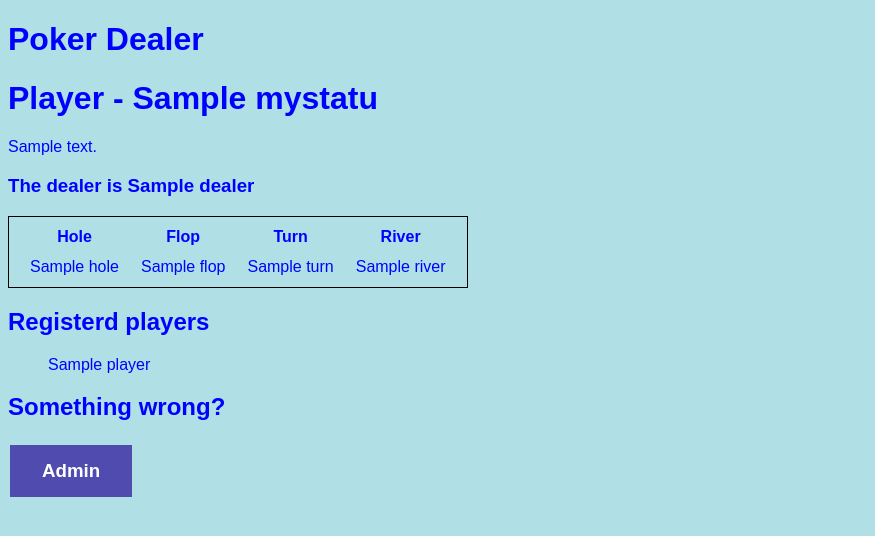
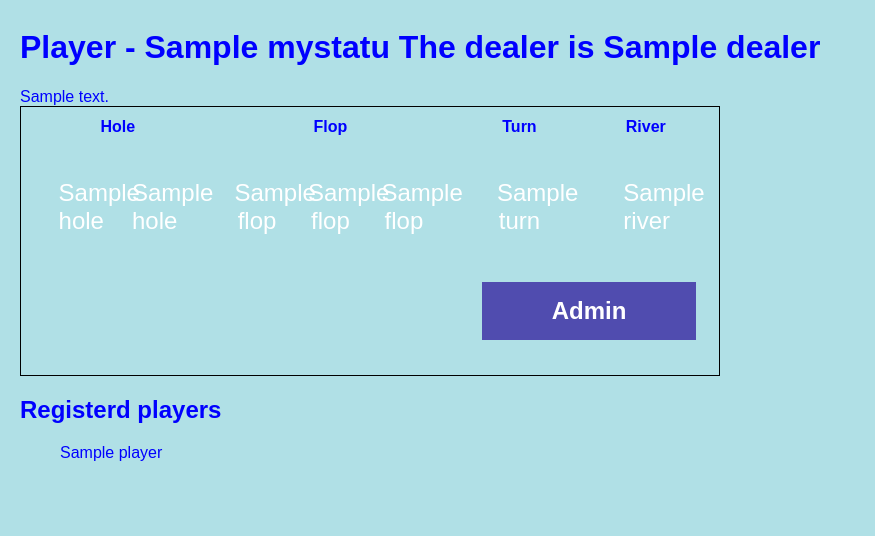
Before and after one commit to Alan666Douglas/poker-dealer-server, a Flask app: template templates/player.html in a window 1280 px wide. Shown: the top 536 px of the page, without its empty margins (0-875 px from the left). Run offline with Flask 2, Linux system fonts and the light colour scheme; the template is opened without the code that fills it: most values are stand-ins (such as "Sample title", 1, 10 or a date in 2020).

Commit message:
given the cards colour based on their suit, tided upt the layout so the table remains the same size and fixe the size of the cards. Also added the deal and admin buttons to the table. This stopped the display from moving about.

```diff
--- a/app.py
+++ b/app.py
@@ -10,7 +10,7 @@ def initialize():
 
     state = {
         'players': {},
-        'flop': "** ** **",
+        'flop': ["**", "**", "**"],
         'turn': "**",
         'river': "**",
         'phase': "shuffle",
@@ -23,6 +23,16 @@ def initialize():
 
 def myplayer(name):
     try:
+        hole = state['players'][name]['hole']
+        flop = state['flop']
+        turn = state['turn']
+        river = state['river']
+        table_suits = [hole[0][-1], hole[1][-1],
+                       flop[0][-1], flop[1][-1], flop[2][-1],
+                       turn[-1], river[-1]]
+        #table_suits = [hole[1],hole[3],flop[1],flop[3],flop[5],turn[1],river[1]]
+        print(table_suits)
+
         return {'name': name,
                 'hole': state['players'][name]['hole'],
                 'flop': state['flop'],
@@ -30,7 +40,9 @@ def myplayer(name):
                 'river': state['river'],
                 'dealer': state['dealer_name'],
                 'phase': state['phase'],
-                'message': state['message']}
+                'message': state['message'],
+                'suits': table_suits
+        }
     except:
         page_not_found(404)
 
@@ -55,11 +67,11 @@ def deal_card():
 
 
 def hole():
-    return "{} {}".format(deal_card(), deal_card())
+    return [deal_card(), deal_card()]
 
 
 def flop():
-    return "{} {} {}".format(deal_card(), deal_card(), deal_card())
+    return [deal_card(), deal_card(), deal_card()]
 
 
 def turn():
@@ -76,10 +88,10 @@ def nextdeal():
     num_players = len(players)
     state['dealer'] = (state['dealer'] + 1) % num_players
     for player in players:
-        state['players'][player]['hole'] = "** **"
+        state['players'][player]['hole'] = ["**", "**"]
         if state['players'][player]['position'] == state['dealer']:
             state['dealer_name'] = player
-    state['flop'] = "** ** **"
+    state['flop'] = ["**", "**", "**"]
     state['turn'] = "**"
     state['river'] = "**"
 
--- a/templates/base.html
+++ b/templates/base.html
@@ -7,7 +7,7 @@
     <style>
      body {
        background-color: powderblue;
-       margin: 20;
+       margin: 40;
        font-family: sans-serif;
        color: blue;
      }
@@ -30,6 +30,7 @@
        display: inline-block;
        margin: 4px 2px;
        cursor: pointer;
+       inline-size: 150px;
      }
      .redbutton {
        background-color: #AF504C;
@@ -45,7 +46,6 @@
     {% block head %}{% endblock %}
   </head>
   <body>
-    <h1>Poker Dealer</h1>
     {% block body %}{% endblock %}
   </body>
 </html>
--- a/templates/player.html
+++ b/templates/player.html
@@ -6,30 +6,67 @@
 {% endif %}
 <meta http-equiv="refresh" content="2; url=/player/{{ mystatus['name'] }}">
 <title>Player {{mystatus['name']}}</title>
+<style>
+ .container {position: absolute; left: 20px}
+ .card {
+   border: none;
+   color: white;
+   padding: 15px 10px;
+   text-align: center;
+   text-decoration: none;
+   display: inline-block;
+   margin: 4px 2px;
+   cursor: pointer;
+   font-size: 1.5em;
+   block-size: 1.5em;
+   inline-size: 45px;
+ }
+ .h {background-color: #C00;}
+ .c {background-color: #4A5;}
+ .d {background-color: #44F;}
+ .s {background-color: #222;}
+</style>
 {% endblock %}
 
 {% block body %}
-<h1>Player - {{ mystatus['name'] }}</h1>
+<div class="container" >
+<h1>Player - {{ mystatus['name'] }}
+  {% if mystatus['dealer'] == mystatus['name'] %} You are the dealer
+  {% else %} The dealer is {{mystatus['dealer']}} {% endif %}
+</h1>
 {{ mystatus['message'] }}
 
-{% if mystatus['dealer'] == mystatus['name'] %}
-<h3>You are the dealer</h3>
-{% else %}
-<h3>The dealer is {{mystatus['dealer']}}</h3>
-  {% endif %}
-<table>
+<table width="700">
   <tr>
     <th>Hole</th>
+
     <th>Flop</th>
     <th>Turn</th>
     <th>River</th>
   </tr>
 
+  <tr height="100">
+    <td><span class="card {{ mystatus['suits'][0] }}"> {{ mystatus['hole'][0] }}</span>
+      <span class="card {{ mystatus['suits'][1] }}">{{ mystatus['hole'][1] }}</span></td>
+
+    <td> <span class="card {{ mystatus['suits'][2] }}">{{ mystatus['flop'][0] }}</span>
+      <span class="card {{ mystatus['suits'][3] }}">{{ mystatus['flop'][1] }}</span>
+      <span class="card {{ mystatus['suits'][4] }}">{{ mystatus['flop'][2] }}</td></span>
+      <td> <span class="card {{ mystatus['suits'][5] }}">{{ mystatus['turn'] }}</span></td>
+      <td><span class="card {{ mystatus['suits'][6] }}">{{ mystatus['river'] }}</span></td>
+  </tr>
   <tr>
-    <td>{{ mystatus['hole'] }}</td>
-    <td>{{ mystatus['flop'] }}</td>
-    <td>{{ mystatus['turn'] }}</td>
-    <td>{{ mystatus['river'] }}</td>
+    <td colspan="2" align="left">
+{% if mystatus['dealer'] == mystatus['name'] %}
+<h2>
+  <a href="/deal/{{mystatus['name']}}" class="button">{{mystatus['phase']}} </a>
+</h2>
+{% endif %}
+    </td>
+    <td colspan="2" align="right"> <h2>
+      <a href="/admin/{{mystatus['name']}}" class="button bluebutton"> Admin </a>
+    </h2>
+    </td>
   </tr>
 </table>
 
@@ -42,16 +79,5 @@
   </ul>
   {% endif %}
 
-
-{% if mystatus['dealer'] == mystatus['name'] %}
-  <h2>
-  <a href="/deal/{{mystatus['name']}}" class="button">Press for {{mystatus['phase']}} </a>
-  </h2>
-{% endif %}
-
-  <h2>Something wrong?</h2>
-  <h3>
-    <a href="/admin/{{mystatus['name']}}" class="button bluebutton"> Admin </a>
-  </h3>
-
+</div>
 {% endblock %}
```
